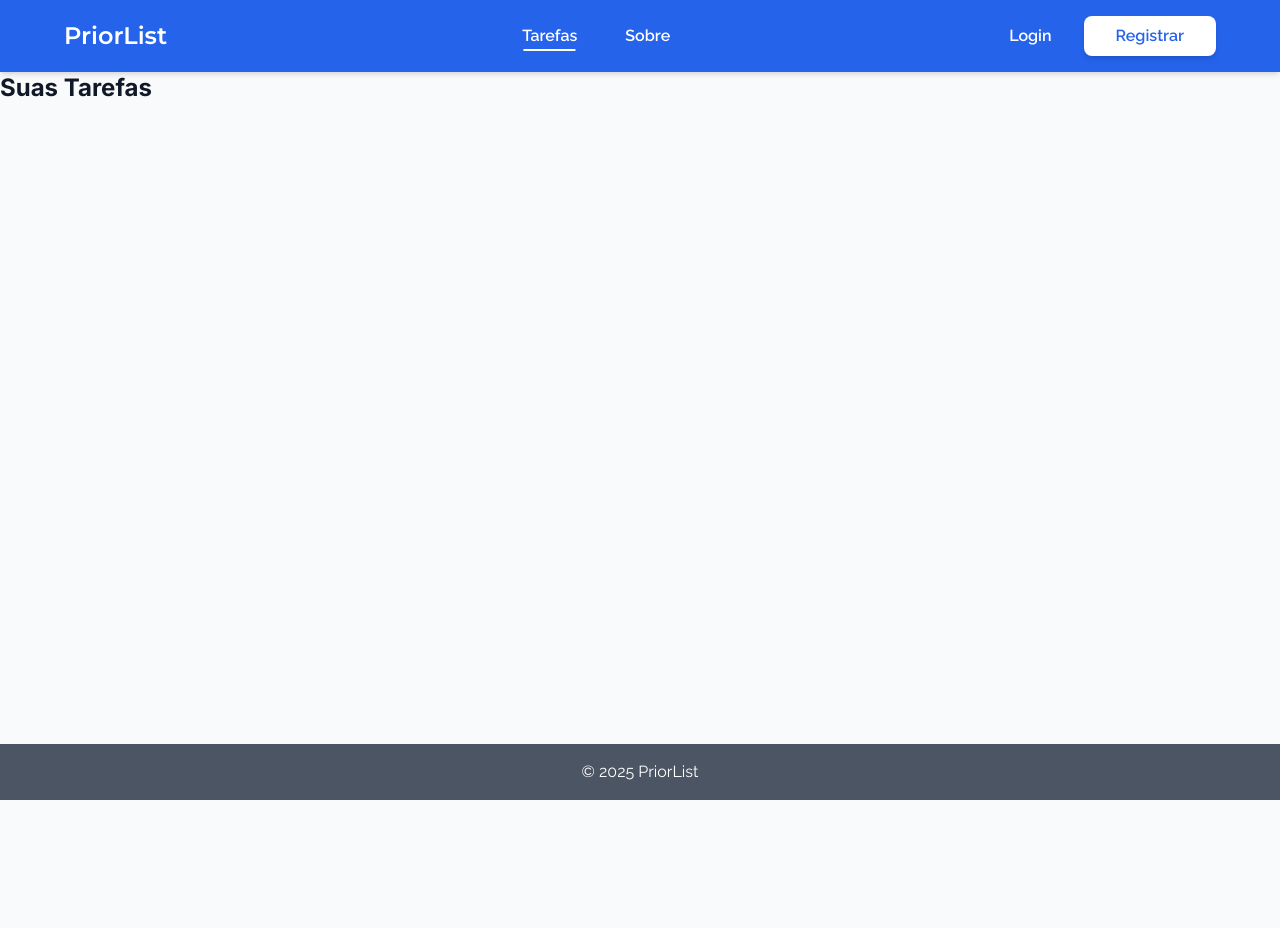
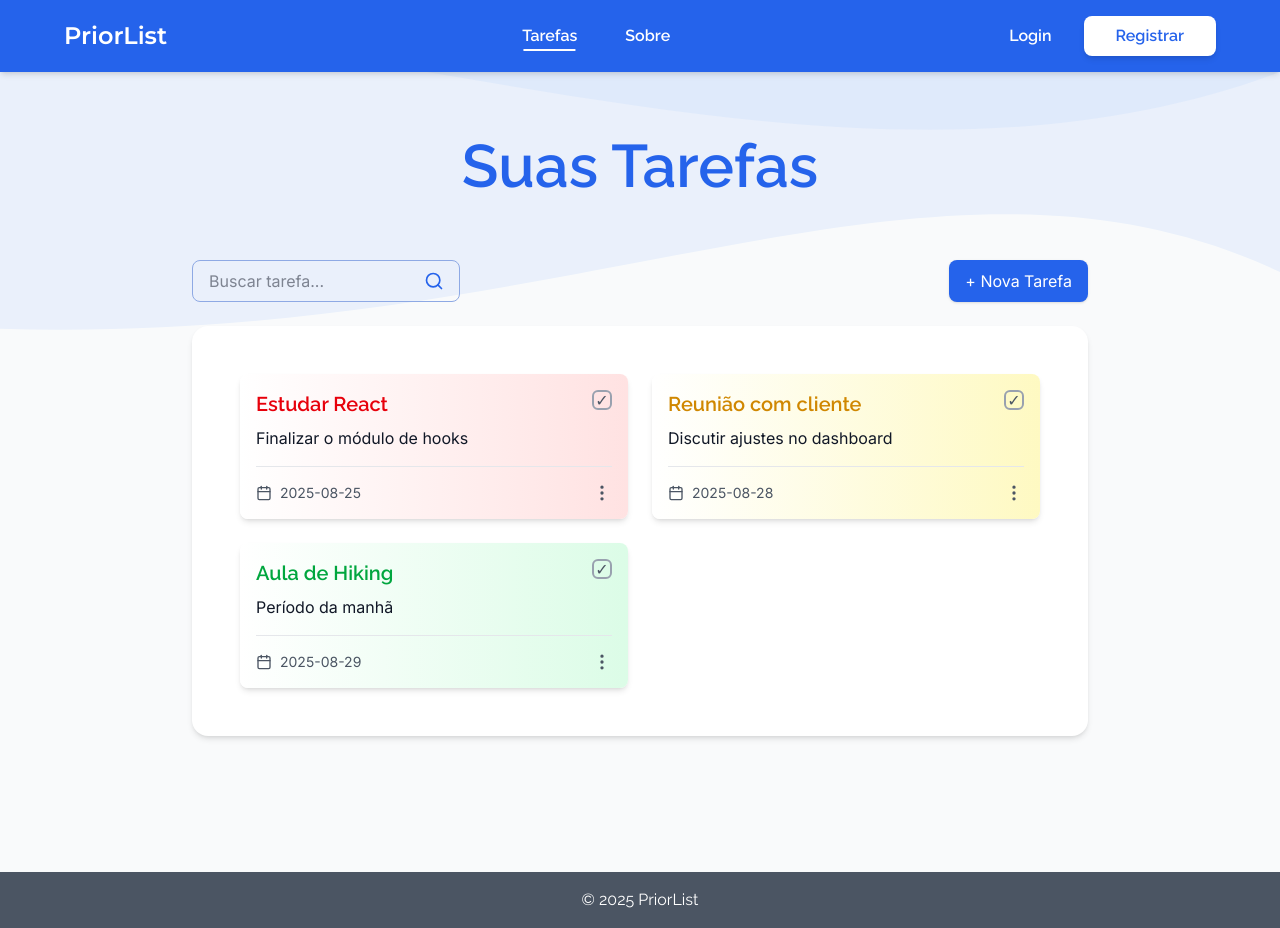
Before and after one commit to Feehh32/priorlist, a React (Vite) app: page /tasks in a window 1280 px wide. Before the commit the page ends 800 px from the top, so only its background shows below. Built offline with nearby package versions, Linux system fonts and the light colour scheme.

Commit message:
finishing tasks-page-layout

```diff
--- a/package.json
+++ b/package.json
@@ -11,6 +11,7 @@
   },
   "dependencies": {
     "@tailwindcss/vite": "^4.1.11",
+    "lucide-react": "^0.541.0",
     "prop-types": "^15.8.1",
     "react": "^19.1.1",
     "react-dom": "^19.1.1",
--- a/src/components/input/FormInput.jsx
+++ b/src/components/input/FormInput.jsx
@@ -2,7 +2,10 @@ import React from "react";
 
 const FormInput = ({ label, placeholder, type = "text", id }) => {
   return (
-    <label htmlFor={id} className="text-text-main font-semibold font-secondary">
+    <label
+      htmlFor={id}
+      className="text-text-main font-semibold font-secondary block"
+    >
       {label}
       <input
         type={type}
--- /dev/null
+++ b/src/components/modal/Modal.jsx
@@ -0,0 +1,27 @@
+import PropTypes from "prop-types";
+
+const Modal = ({ isOpen, onClose, children }) => {
+  if (!isOpen) return null;
+
+  return (
+    <div className="fixed inset-0 z-50 flex items-center justify-center bg-black/50 backdrop-blur-sm">
+      <div className="bg-white rounded-2xl shadow-lg p-6 w-full max-w-lg relative">
+        <button
+          onClick={onClose}
+          className="absolute top-3 right-3 text-gray-500 hover:text-gray-700 cursor-pointer"
+        >
+          ✕
+        </button>
+        {children}
+      </div>
+    </div>
+  );
+};
+
+Modal.propTypes = {
+  isOpen: PropTypes.bool.isRequired,
+  onClose: PropTypes.func.isRequired,
+  children: PropTypes.node.isRequired,
+};
+
+export default Modal;
--- /dev/null
+++ b/src/components/standardButton/StandardButton.jsx
@@ -0,0 +1,7 @@
+import { Link } from "react-router-dom";
+
+const StandardButton = () => {
+  return <div></div>;
+};
+
+export default StandardButton;
--- /dev/null
+++ b/src/components/taskForm/TaskForm.jsx
@@ -0,0 +1,56 @@
+import PropTypes from "prop-types";
+import FormInput from "../input/FormInput";
+
+const TaskForm = ({ onSubmit, modalMode }) => {
+  const handleSubmit = (e) => {
+    e.preventDefault();
+    const data = new FormData(e.target);
+    onSubmit({
+      title: data.get("title"),
+      description: data.get("description"),
+      deadline: data.get("deadline"),
+      priority: data.get("priority"),
+    });
+  };
+
+  return (
+    <form onSubmit={handleSubmit} className="grid gap-4">
+      <FormInput
+        label="Título da Tarefa"
+        placeholder="Digite sua tarefa"
+        id="task"
+      />
+      <label
+        className="text-text-main font-semibold font-secondary block"
+        htmlFor="description"
+      >
+        Descrição
+        <textarea
+          className="block border border-input-border rounded-lg w-full px-4 py-3 font-normal focus:border-primary outline-none focus:border-2 focus:ring-2 focus:ring-primary/40 font-primary shadow-sm bg-bg-main"
+          placeholder="Descreva a tarefa..."
+          rows={3}
+          id="description"
+          name="description"
+        />
+      </label>
+      <FormInput
+        label="Data Limite"
+        placeholder="Estabeleça uma data limite"
+        id="deadline"
+        type="date"
+      />
+      <button
+        type="submit"
+        className="w-full bg-primary text-white font-semibold py-3 rounded-lg hover:bg-blue-700 transition-colors mt-2 cursor-pointer font-secondary shadow-md"
+      >
+        {modalMode === "create" ? "Criar Tarefa" : "Salvar Alterações"}
+      </button>
+    </form>
+  );
+};
+
+export default TaskForm;
+
+TaskForm.propTypes = {
+  onSubmit: PropTypes.func,
+};
--- /dev/null
+++ b/src/components/tasks/TaskList.jsx
@@ -0,0 +1,79 @@
+import { Calendar, MoreVertical } from "lucide-react";
+import PropTypes from "prop-types";
+
+const priorityGradient = {
+  low: "from-white to-green-100",
+  medium: "from-white to-yellow-100",
+  high: "from-white to-red-100",
+};
+
+const priorityColor = {
+  low: "text-green-600",
+  medium: "text-yellow-600",
+  high: "text-red-600",
+};
+
+const TaskList = ({ tasks, onEdit }) => {
+  return tasks.length === 0 ? (
+    <p className="flex items-center justify-center text-secondary font-semibold md:text-lg font-secondary text-center before:content-[''] before:w-1 before:h-10 before:md:h-6 before:bg-secondary/70 before:block before:mr-2">
+      "Você ainda não tem tarefas. Clique em + Nova Tarefa para começar!"
+    </p>
+  ) : (
+    <div className="grid grid-cols-1 md:grid-cols-2 gap-6 max-w-4xl">
+      {tasks.map((task) => {
+        const priority = task.priority.toLowerCase();
+        return (
+          <div
+            key={task.id}
+            className={` w-full p-4 rounded-lg shadow-md hover:shadow-lg transition-shadow duration-300 bg-gradient-to-r ${priorityGradient[priority]}`}
+          >
+            <div className="flex justify-between items-start">
+              <div>
+                <h3
+                  className={`text-xl font-secondary font-semibold ${priorityColor[priority]}`}
+                >
+                  {task.title}
+                </h3>
+                <p className="text-text-main mt-2">{task.description}</p>
+              </div>
+              <label className="flex items-center gap-2 cursor-pointer">
+                <input type="checkbox" className="hidden peer" />
+                <span className="w-5 h-5 border-2 border-gray-400 rounded-md flex items-center justify-center peer-checked:bg-green-500 peer-checked:border-green-500 text-secondary transition peer-checked:text-white">
+                  ✓
+                </span>
+              </label>
+            </div>
+            <div className="flex items-center justify-between gap-2 text-sm text-secondary mt-4 border-t border-gray-200 pt-4">
+              <div className="flex items-center gap-2">
+                <Calendar size={16} />
+                <span>{task.deadline}</span>
+              </div>
+              <button
+                type="button"
+                className=" top-4 right-4 text-secondary hover:text-primary transition cursor-pointer"
+                onClick={() => onEdit(task)}
+              >
+                <MoreVertical size={20} />
+              </button>
+            </div>
+          </div>
+        );
+      })}
+    </div>
+  );
+};
+
+TaskList.propTypes = {
+  tasks: PropTypes.arrayOf(
+    PropTypes.shape({
+      id: PropTypes.number.isRequired,
+      title: PropTypes.string.isRequired,
+      description: PropTypes.string.isRequired,
+      deadline: PropTypes.string.isRequired,
+      priority: PropTypes.string.isRequired,
+      status: PropTypes.string,
+    })
+  ).isRequired,
+};
+
+export default TaskList;
--- a/src/index.css
+++ b/src/index.css
@@ -12,9 +12,6 @@ body {
   /* colors */
   --color-primary: #2563eb;
   --color-secondary: #4b5563;
-  --color-priority-low: #10b981;
-  --color-priority-medium: #f59e0b;
-  --color-priority-high: #dc2626;
   --color-text-main: #111827;
   --color-bg-main: #f9fafb;
 
--- a/src/pages/About.jsx
+++ b/src/pages/About.jsx
@@ -4,7 +4,7 @@ const About = () => {
   return (
     <section className="relative min-h-screen md:flex justify-center px-8 md:px-0">
       <div className="w-full h-full ">
-        <h1 className="text-3xl md:text-6xl font-logo text-align-center font-semibold text-primary mb-6 mt-8 text-center ">
+        <h1 className="text-3xl md:text-6xl font-secondary text-align-center font-semibold text-primary mb-6 mt-8 text-center ">
           Sobre o Priorlist
         </h1>
         <svg
--- a/src/pages/Home.jsx
+++ b/src/pages/Home.jsx
@@ -6,7 +6,7 @@ const Home = () => {
     <div className="px-4 md:px-16 py-16">
       <section className="flex flex-col-reverse md:flex-row items-center justify-between max-w-6xl mx-auto gap-8">
         <div className="text-center md:text-left md:flex-1">
-          <h1 className="text-4xl md:text-6xl font-bold font-logo text-primary mb-6">
+          <h1 className="text-4xl md:text-6xl font-bold font-secondary text-primary mb-6">
             PriorList
           </h1>
           <p className="text-lg md:text-xl text-gray-600 font-secondary mb-8">
--- a/src/pages/Login.jsx
+++ b/src/pages/Login.jsx
@@ -20,7 +20,7 @@ const Login = () => {
             fill="rgba(255,255,255,0.1)"
           />
         </svg>
-        <h1 className="text-white text-4xl font-logo font-semibold max-w-md text-center relative z-10">
+        <h1 className="text-white text-4xl font-secondary font-semibold max-w-md text-center relative z-10">
           Organize suas tarefas de forma simples
         </h1>
       </section>
--- a/src/pages/Tasks.jsx
+++ b/src/pages/Tasks.jsx
@@ -1,10 +1,106 @@
-import React from "react";
+import { useState } from "react";
+import TaskForm from "../components/taskForm/TaskForm";
+import TaskList from "../components/tasks/TaskList";
+import Modal from "../components/modal/Modal";
+import { Search } from "lucide-react";
+const Tasks = () => {
+  const [showModal, setShowModal] = useState(false);
+  const [modalMode, setModalMode] = useState("create");
+  const [taskToEdit, setTaskToEdit] = useState(null);
 
-const Tasks = () => {
+  const [tasks, setTasks] = useState([
+    {
+      id: 1,
+      title: "Estudar React",
+      description: "Finalizar o módulo de hooks",
+      deadline: "2025-08-25",
+      priority: "high",
+    },
+    {
+      id: 2,
+      title: "Reunião com cliente",
+      description: "Discutir ajustes no dashboard",
+      deadline: "2025-08-28",
+      priority: "medium",
+    },
+    {
+      id: 3,
+      title: "Aula de Hiking",
+      description: "Período da manhã",
+      deadline: "2025-08-29",
+      priority: "low",
+    },
+  ]);
+
+  const addTask = (newTask) => {
+    setTasks((prev) => [...prev, newTask]);
+    setShowModal(false);
+  };
+
   return (
-    <div>
-      <h1 className="text-2xl font-bold">Suas Tarefas</h1>
-    </div>
+    <section className="relative min-h-screen px-4 md:px-16 py-16">
+      <svg
+        className="absolute hidden md:block inset-0 w-full h-full rotate-180 -z-10"
+        viewBox="0 0 600 400"
+        fill="none"
+        xmlns="http://www.w3.org/2000/svg"
+        preserveAspectRatio="none"
+      >
+        <path
+          d="M0 300C200 400 400 200 800 300V600H0V300Z"
+          fill="rgba(59,130,246,0.08)"
+        />
+        <path
+          d="M0 400C250 300 550 500 800 400V600H0V400Z"
+          fill="rgba(59,130,246,0.06)"
+        />
+      </svg>
+      <h1 className="text-2xl md:text-6xl text-primary font-secondary font-semibold text-center">
+        Suas Tarefas
+      </h1>
+      <section className="flex flex-col items-center mt-8 md:mt-16 gap-4 w-full">
+        <div className="w-full max-w-4xl flex justify-between flex-col md:flex-row">
+          <div className="relative md:mb-0 mb-4">
+            <Search
+              className="absolute md:right-4 top-1/2 transform -translate-y-1/2 right-4 text-primary"
+              size={20}
+            />
+            <input
+              type="text"
+              placeholder="Buscar tarefa..."
+              className="w-full md:max-w-xs border border-input-border rounded-lg px-4 py-2 focus:outline-none focus:ring-2 focus:ring-primary/40"
+            />
+          </div>
+          <button
+            type="button"
+            className="bg-primary text-white px-4 py-2 rounded-lg shadow hover:bg-primary/90 transition cursor-pointer"
+            onClick={() => {
+              setShowModal(true);
+              setModalMode("create");
+              setTaskToEdit(null);
+            }}
+          >
+            + Nova Tarefa
+          </button>
+        </div>
+        <div className="bg-white rounded-2xl p-8 md:p-12 shadow-md mt-2 max-w-4xl w-full ">
+          <TaskList
+            tasks={tasks}
+            onEdit={(task) => {
+              setModalMode("edit");
+              setTaskToEdit(task);
+              setShowModal(true);
+            }}
+          />
+        </div>
+      </section>
+      <Modal isOpen={showModal} onClose={() => setShowModal(false)}>
+        <h2 className="text-xl font-semibold mb-4 text-primary">
+          {modalMode === "create" ? "Criar Nova Tarefa" : "Editar Tarefa"}
+        </h2>
+        <TaskForm onSubmit={addTask} modalMode={modalMode} />
+      </Modal>
+    </section>
   );
 };
 
```
Also changed, not shown: 1 other file (tests, documents, lock files or other folders).
